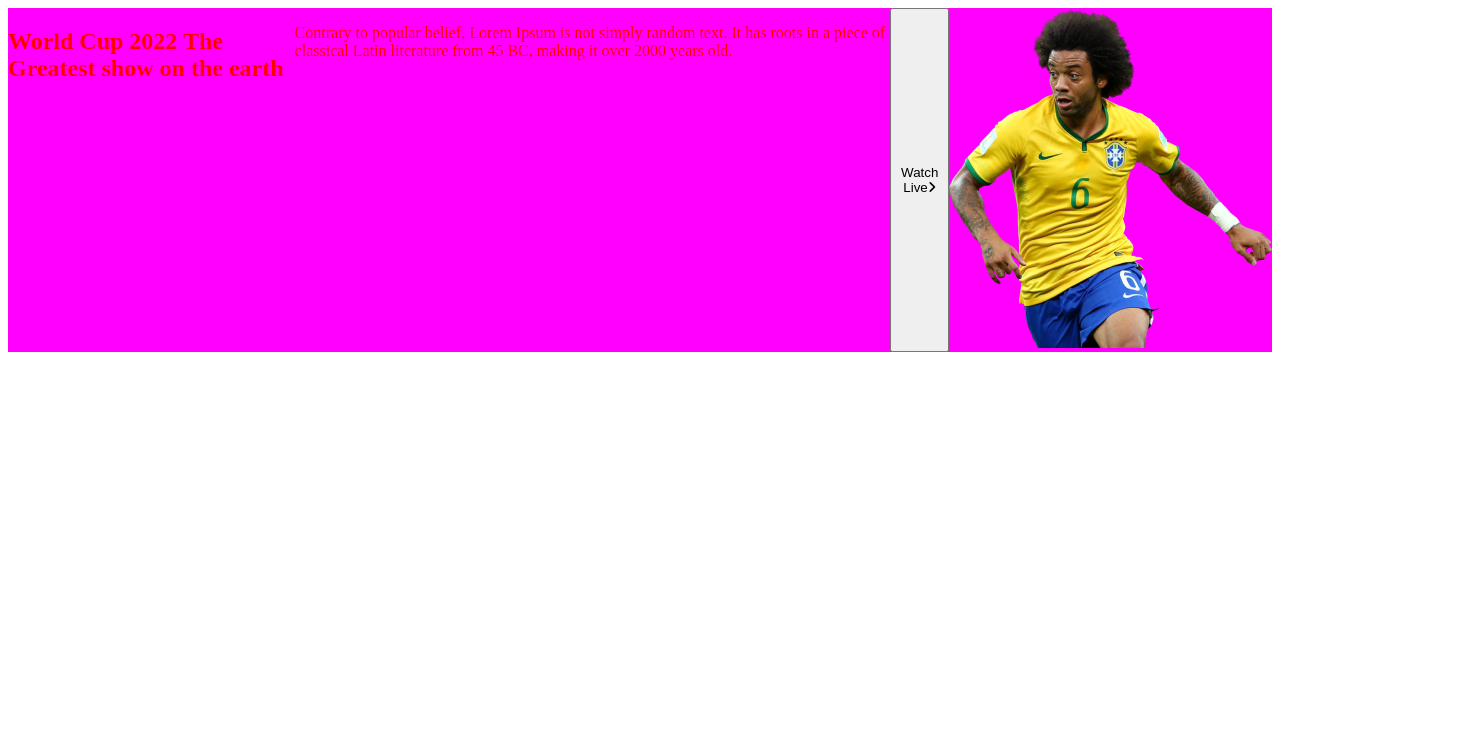
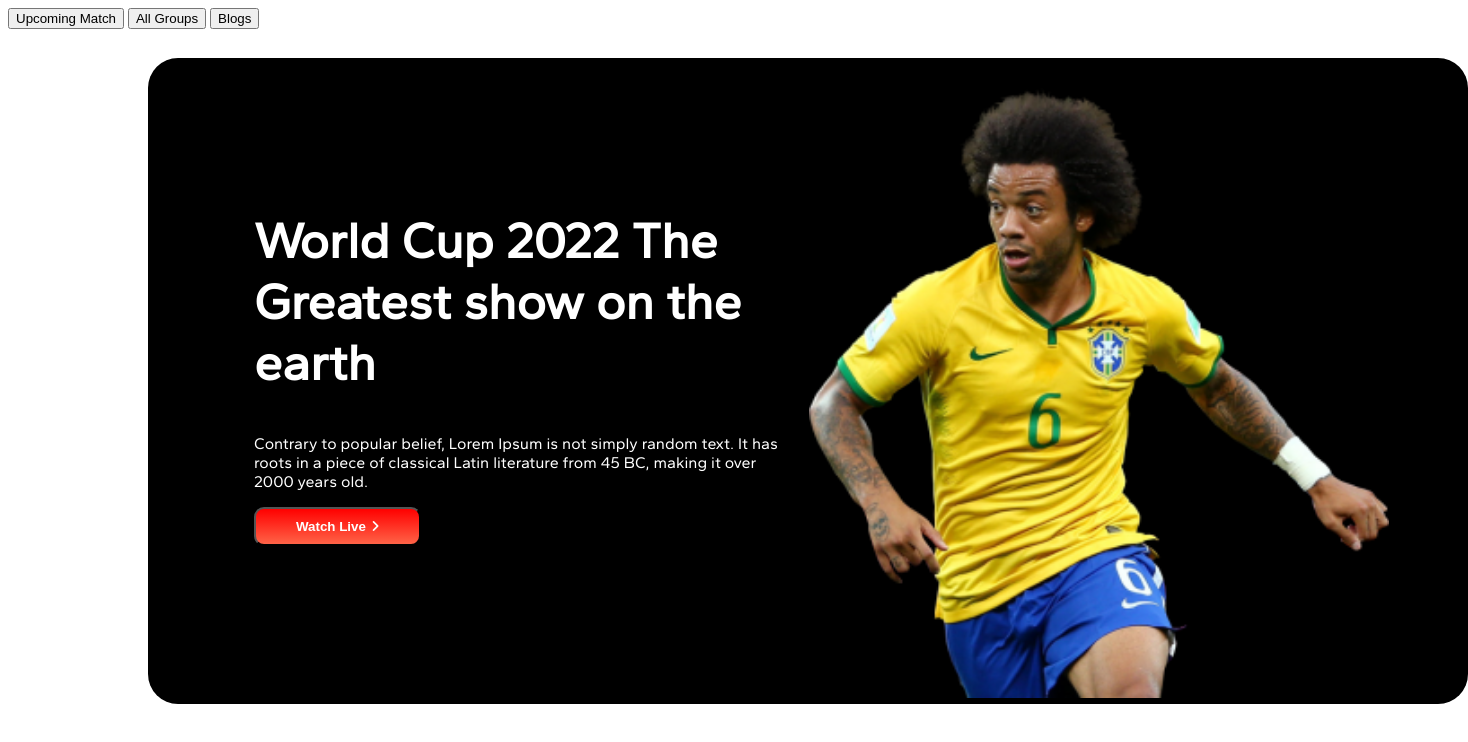
Before and after one commit to Asad589/Assingment-01, a plain HTML site: page index.html in a window 1280 px wide. Shown: the whole page, 1468 px wide, since content can reach past the window. Drawn offline with Linux system fonts and the light colour scheme.

Commit message:
last add

```diff
--- a/index.html
+++ b/index.html
@@ -6,10 +6,11 @@
     <meta http-equiv="X-UA-Compatible" content="IE=edge">
     <meta name="viewport" content="width=device-width, initial-scale=1.0">
     <title>World Cup 2022</title>
+    <link rel="stylesheet" href="style.css">
     <link rel="preconnect" href="https://fonts.googleapis.com">
     <link rel="preconnect" href="https://fonts.gstatic.com" crossorigin>
-    <link href="https://fonts.googleapis.com/css2?family=Abril+Fatface&family=Anton&display=swap" rel="stylesheet">
-    <link rel="stylesheet" href="style.css">
+    <link href="https://fonts.googleapis.com/css2?family=Abril+Fatface&family=Anton&family=Gantari&display=swap"
+        rel="stylesheet">
     <script src="https://kit.fontawesome.com/6a85ef4e7e.js" crossorigin="anonymous"></script>
 </head>
 
@@ -17,19 +18,27 @@
     <!-- banner -->
     <header>
         <section class="container">
-            <div class="banner">
-                <h1>World Cup 2022 The Greatest show on the earth</h1>
+            <div class="world">
+                <h1 class="cup">World Cup 2022 The Greatest show on the earth</h1>
                 <p>Contrary to popular belief, Lorem Ipsum is not simply
                     random text. It has roots in a piece of classical Latin literature from 45 BC, making it over 2000
                     years
                     old.</p>
-                <button>Watch Live<i class="fa-solid fa-angle-right"></i></button>
-                <div>
-                    <img src="images/Banner Image.png" alt="">
-                </div>
+                <button class="live">Watch Live<i class="fa-solid fa-angle-right"></i></button>
+            </div>
+            <div class="img">
+                <img src="images/Banner Image.png" alt="">
             </div>
         </section>
     </header>
+    <section>
+        <div>
+            <button>Upcoming Match</button>
+            <button>All Groups</button>
+            <button>Blogs</button>
+        </div>
+    </section>
+
 </body>
 
 </html>
--- a/style.css
+++ b/style.css
@@ -1,8 +1,72 @@
-.container {
-    background-color: magenta;
+body {
+    font-family: 'Abril Fatface', cursive;
+    font-family: 'Anton', sans-serif;
+    font-family: 'Gantari', sans-serif;
+    background-color: #FFFFFF;
 }
 
-.banner {
+/* ------
+ section
+ -------- */
+
+.container {
     display: flex;
-    color: red;
+    background-color: black;
+    position: absolute;
+    border-radius: 30px;
+    width: 1320px;
+    height: 646px;
+    margin-left: 140px;
+    margin-right: 140px;
+    margin-top: 50px;
 }
+
+.blogs {
+    position: absolute;
+    background-color: black;
+    border-radius: 30px;
+    width: 312px;
+    height: 312px;
+    margin-left: 140px;
+    margin-top: 826px;
+}
+
+.world {
+    color: white;
+    margin-left: 106px;
+    margin-top: 110px;
+    margin-bottom: 110px;
+    margin-right: 24px;
+}
+
+.cup {
+    font-size: 50px;
+}
+
+.live {
+    background-image: linear-gradient(red, tomato);
+    padding: 10px 40px;
+    border-radius: 10px;
+    font-weight: 800;
+    color: white;
+}
+
+.fa-angle-right {
+    margin-left: 5px;
+}
+
+.img {
+    margin-top: 30px;
+    margin-right: 79px;
+}
+
+.img img {
+    width: 580px;
+    height: 610px;
+}
+
+.ive {
+    padding: 10px 40px;
+    border-radius: 10px;
+    font-weight: 800;
+}
```
Also changed, not shown: jfkdjkfj.html (added, +24 -0 lines).
